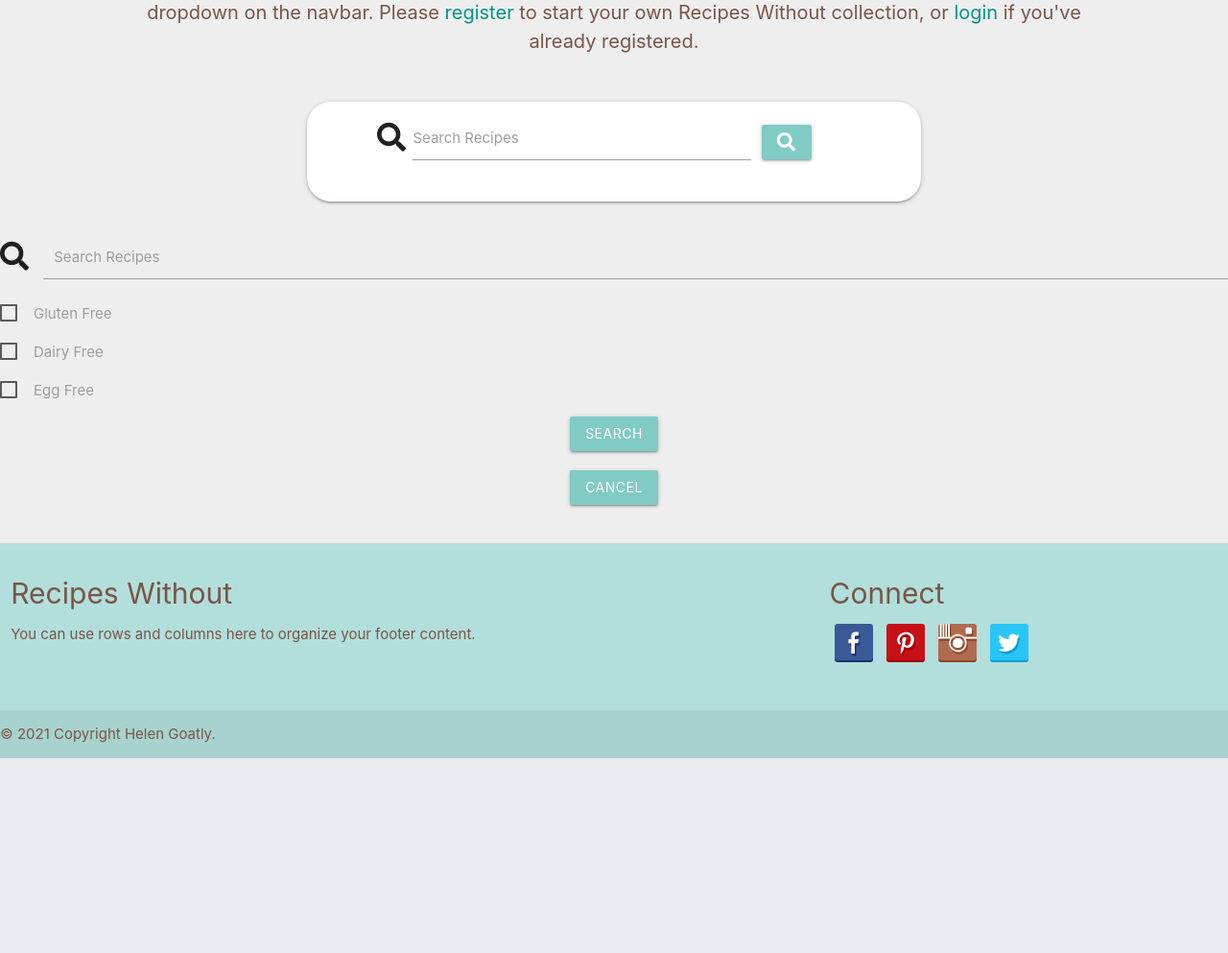
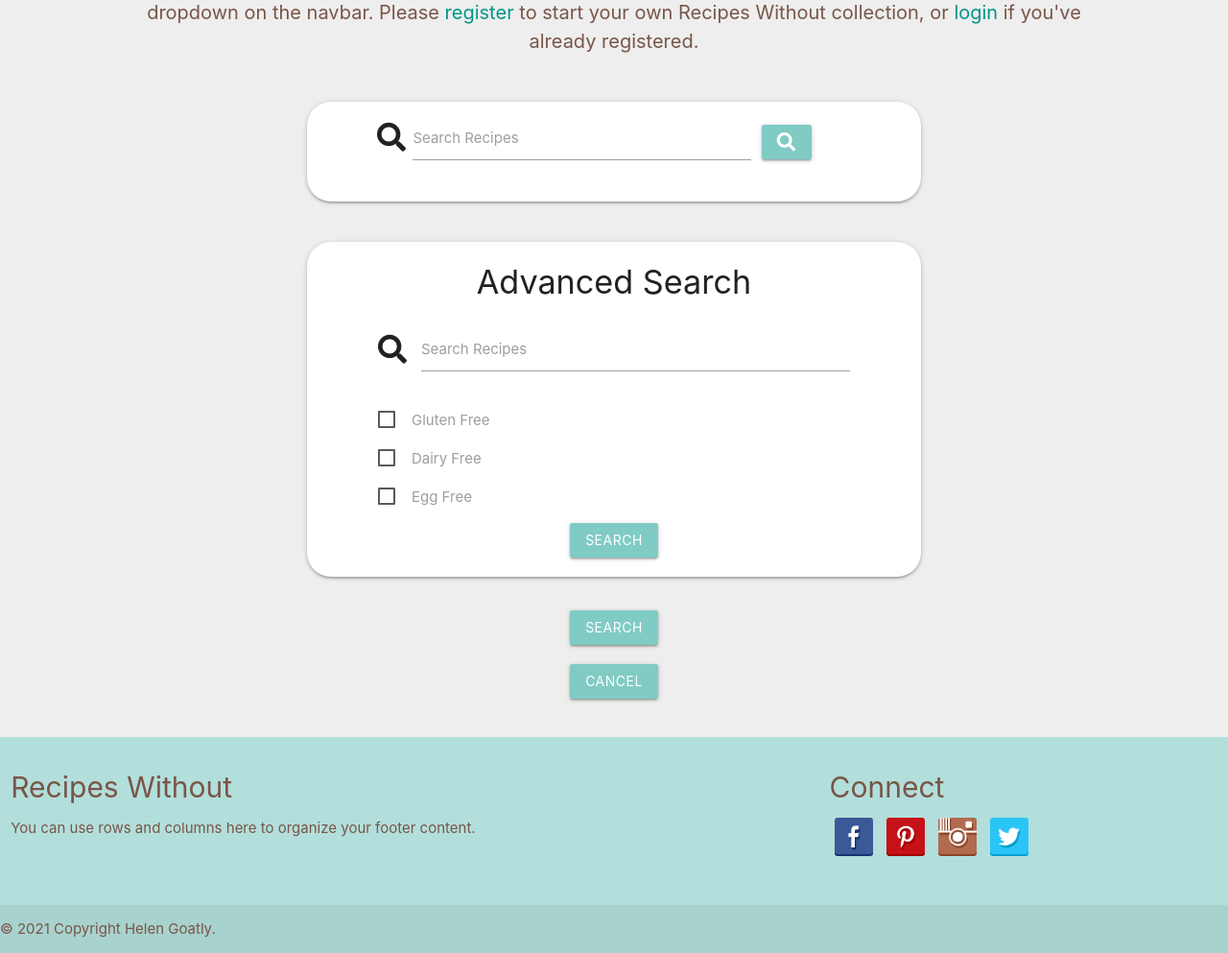
Before and after one commit to Hgoatly/RecipesWithout, a Flask app: page / in a window 1280 px wide. Shown: the part 1016-2009 px from the top of the page at 96% size. Before the commit the page ends 1806 px from the top, so only its background shows below. Run offline with Flask 2, Linux system fonts and the light colour scheme; data that the repository does not hold is empty; some libraries are stand-ins or nearby versions.

Commit message:
Style 'advanced search' box on homepage.

```diff
--- a/static/css/style.css
+++ b/static/css/style.css
@@ -296,4 +296,7 @@ footer ul li {
   .subtitle {
       font-size: 1.5rem;
   }
+  .two-search-results {
+    margin-left: 0%;
 }
+}
--- a/templates/base.html
+++ b/templates/base.html
@@ -18,20 +18,20 @@
     <header>
         <!--navbar copied from Materialize-->
         <ul id="dropdown1" class="dropdown-content">
-            <li><a href="{{ url_for('gluten_free') }}" class="brown-text">Gluten Free</a></li>
-            <li><a href="{{ url_for('dairy_free') }}" class="brown-text">Dairy Free</a></li>
-            <li><a href="{{ url_for('egg_free') }}" class="brown-text">Egg Free</a></li>
+            <li><a href="{{ url_for('gluten_free') }}" class="brown-text darken-3">Gluten Free</a></li>
+            <li><a href="{{ url_for('dairy_free') }}" class="brown-text darken-3">Dairy Free</a></li>
+            <li><a href="{{ url_for('egg_free') }}" class="brown-text darken-3">Egg Free</a></li>
         </ul>
         <ul id="dropdown2" class="dropdown-content">
-            <li><a href="{{ url_for('gluten_free') }}" class="brown-text">Gluten Free</a></li>
-            <li><a href="{{ url_for('dairy_free') }}" class="brown-text">Dairy Free</a></li>
-            <li><a href="{{ url_for('egg_free') }}" class="brown-text">Egg Free</a></li>
+            <li><a href="{{ url_for('gluten_free') }}" class="brown-text darken-3">Gluten Free</a></li>
+            <li><a href="{{ url_for('dairy_free') }}" class="brown-text darken-3">Dairy Free</a></li>
+            <li><a href="{{ url_for('egg_free') }}" class="brown-text darken-3">Egg Free</a></li>
         </ul>
 
         <nav class="nav-extended teal lighten-4">
             <div class="nav-wrapper">
                 <a href="{{ url_for('home') }}" class="brand-logo brown-text darken-3">Recipes Without</a>
-                <a href="" data-target="mobile-demo" class="sidenav-trigger brown-text darken-4"><i
+                <a href="" data-target="mobile-demo" class="sidenav-trigger brown-text darken-3"><i
                         class="fas fa-bars"></i></a>
                 <ul class="right hide-on-med-and-down">
                     <li><a href="{{ url_for('home') }}" class="brown-text darken-3">Home</a></li>
@@ -104,12 +104,12 @@
         <div class="row">
             <div class="col l6 s12">
                 <a href="{{ url_for('home') }}" class="brand-logo brown-text darken-3">
-                    <h5 class="brown-text">Recipes Without</h5>
+                    <h5 class="brown-text darken-3">Recipes Without</h5>
                 </a>
-                <p class="brown-text">You can use rows and columns here to organize your footer content.</p>
+                <p class="brown-text darken-3">You can use rows and columns here to organize your footer content.</p>
             </div>
             <div class="col l4 offset-l2 s12">
-                <h5 class="brown-text">Connect</h5>
+                <h5 class="brown-text darken-3">Connect</h5>
                 <ul>
                     <li><a href="http://www.facebook.com" target="_blank" rel="noopener"><img
                                 src="{{ url_for('static', filename='images/facebook.png')}}" class="social-icon"
@@ -126,7 +126,7 @@
                 </ul>
             </div>
         </div>
-        <div class="footer-copyright brown-text">
+        <div class="footer-copyright brown-text darken-3">
             © 2021 Copyright Helen Goatly.
         </div>
     </footer>
--- a/templates/home.html
+++ b/templates/home.html
@@ -20,6 +20,7 @@
             </div>
         </div>
 
+        <!-- search -->
 <div class="row" id="search-box">
     <div class="col card-panel s12 offest-s1 m6 offset-m3 search-card">
 <form action="{{ url_for('search') }}" method="post" class="col s12 m10 center-align">
@@ -38,45 +39,58 @@
 </div>
 
 <!-- advanced search -->
-
+<div class="row" id="advanced-search-box">
+<div class="col card-panel s12 offest-s1 m6 offset-m3 search-card">
+    <h4 class="col s12 m10 offset-m1 center-align">Advanced Search</h4>
  <form action="{{ url_for('advanced_search') }}" method="post">
-    <p>
-        <div class="input-field col s12 m10 offset-m1">
+            <div class="input-field col s12 m10 offset-m1">
             <i class="fas fa-search prefix"></i>
             <input type="text" name="advanced-query" id="advanced-query" minlength="3" class="validate" required>
             <label for="advanced-query">Search Recipes</label>
         </div>
+<div class="col s12 m10 offset-m1">
+    <p>
         <label for="gluten_free_search">
             <input type="checkbox" name="gluten_free-search" id="gluten_free_search"/>
             <span>Gluten Free</span>
         </label>
     </p>
     <p>
-        <label>
-            <input type="checkbox" />
+        <label for="dairy_free_search">
+            <input type="checkbox" name="dairy_free_search" id="dairy_free_search"/>
             <span>Dairy Free</span>
         </label>
     </p>
     <p>
-        <label>
-            <input type="checkbox" />
+        <label for="egg_free_search">
+            <input type="checkbox" name="egg_free_search" id="egg_free_search"/>
             <span>Egg Free</span>
         </label>
     </p>
-
+  </div>
         <div class="row">
     <div class="col s12 center-align">
-<button type="submit" class="btn teal lighten-3" id="advanced-search-button" aria-label="search">Search</button>
+<button type="submit" class="btn teal lighten-3" id="advanced-search-button" aria-label="advanced-search">Search</button>
 </div>
 </div>
 </form>
+</div>
+</div>
 
+ <div class="row">
+    <div class="col s12 center-align">
+<button class="btn teal lighten-3" id="show-advanced-search" aria-label="show-advanced-search">Search</button>
+</div>
+</div>
+
+<!-- home button -->
 <div class="row">
     <div class="col s12 center-align">
 <a href="{{ url_for('home') }}" class="btn teal lighten-3">Cancel</a>
 </div>
 </div>
 
+<!-- recipe cards -->
     <div class="row hide-on-small-only">
            {% for recipe in recipes %}
            <div class="col s12 m6 l4 center-align">
```
Also changed, not shown: templates/search_results.html (+5 -5 lines).
